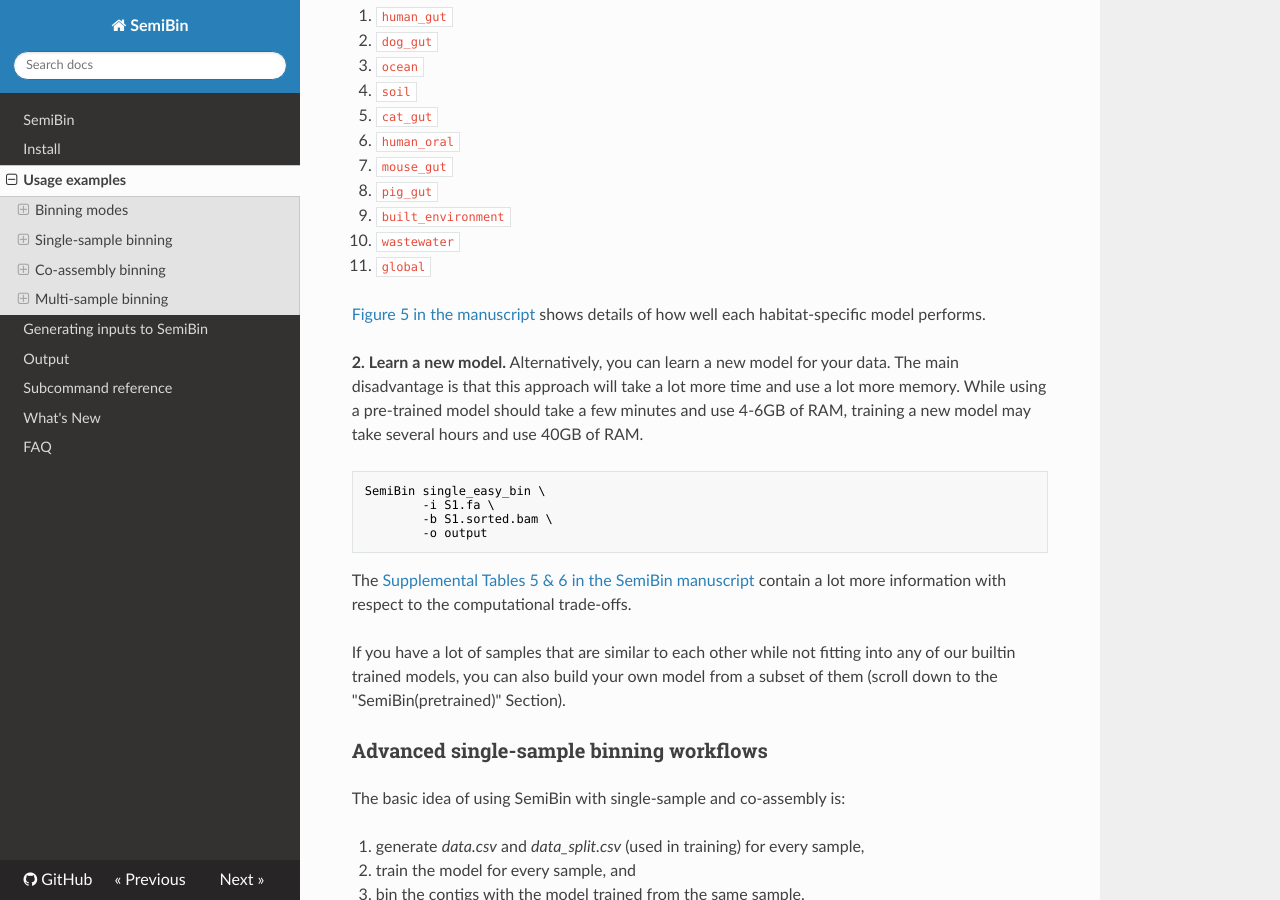
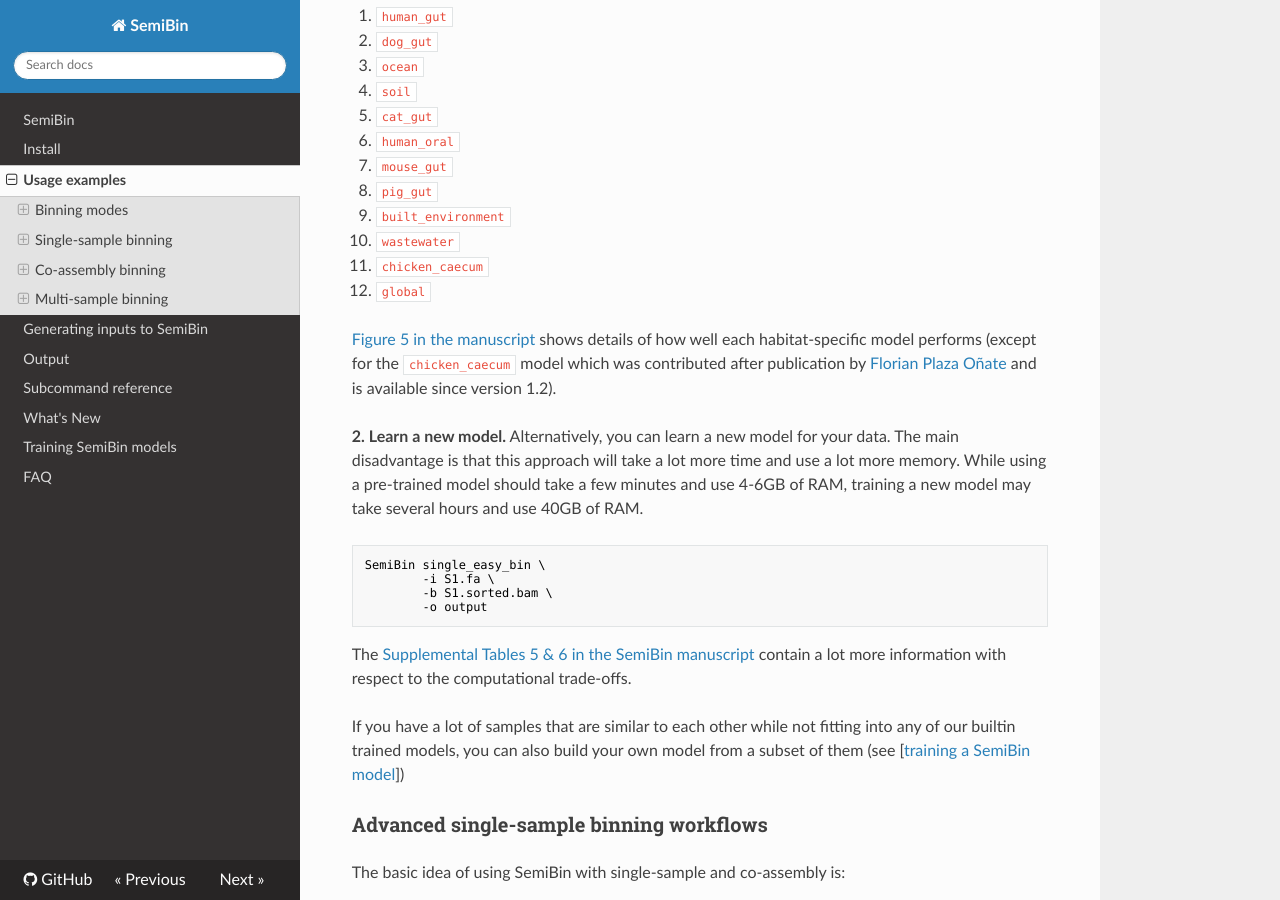
Before and after one commit to BigDataBiology/SemiBin, an MkDocs documentation site: the page built from docs/usage.md, in a window 1280 px wide and 900 px high, scrolled down 1711 px. Built offline with MkDocs 1.6.1, drawn with Linux system fonts in a browser that asks for light colours; nearby versions of some CDN libraries.

Commit message:
DOC Page on training models

```diff
--- a/docs/usage.md
+++ b/docs/usage.md
@@ -67,9 +67,10 @@
 8.  `pig_gut`
 9.  `built_environment`
 10. `wastewater`
-11. `global`
+11. `chicken_caecum`
+12. `global`
 
-[Figure 5 in the manuscript](https://www.nature.com/articles/s41467-022-29843-y#Fig5) shows details of how well each habitat-specific model performs.
+[Figure 5 in the manuscript](https://www.nature.com/articles/s41467-022-29843-y#Fig5) shows details of how well each habitat-specific model performs (except for the `chicken_caecum` model which was contributed after publication by [Florian Plaza Oñate](https://scholar.google.com/citations?user=-gE5y_4AAAAJ) and is available since version 1.2).
 
 **2. Learn a new model.** Alternatively, you can learn a new model for your data.
 The main disadvantage is that this approach will take a lot more time and use a lot more memory.
@@ -84,7 +85,7 @@
 
 The [Supplemental Tables 5 & 6 in the SemiBin manuscript](https://www.nature.com/articles/s41467-022-29843-y#MOESM1) contain a lot more information with respect to the computational trade-offs.
 
-If you have a lot of samples that are similar to each other while not fitting into any of our builtin trained models, you can also build your own model from a subset of them (scroll down to the "SemiBin(pretrained)" Section).
+If you have a lot of samples that are similar to each other while not fitting into any of our builtin trained models, you can also build your own model from a subset of them (see [[training a SemiBin model](training)])
 
 ### Advanced single-sample binning workflows
 
--- a/mkdocs.yml
+++ b/mkdocs.yml
@@ -16,4 +16,5 @@
         - 'Output': output.md
         - "Subcommand reference": subcommands.md
         - "What's New": whatsnew.md
+        - "Training SemiBin models": training.md
         - "FAQ": faq.md
```
Also changed, not shown: docs/training.md (added, +43 -0 lines).
